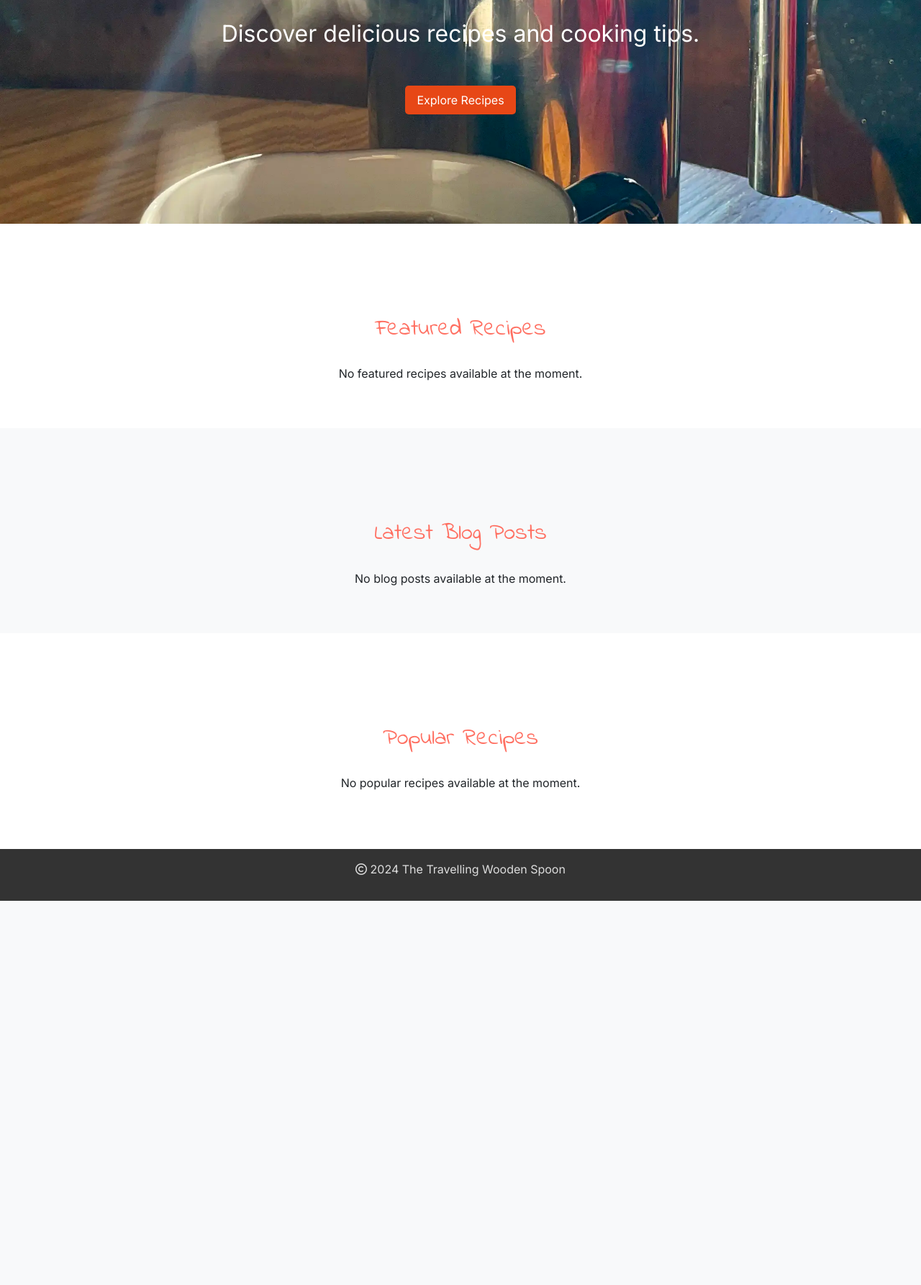
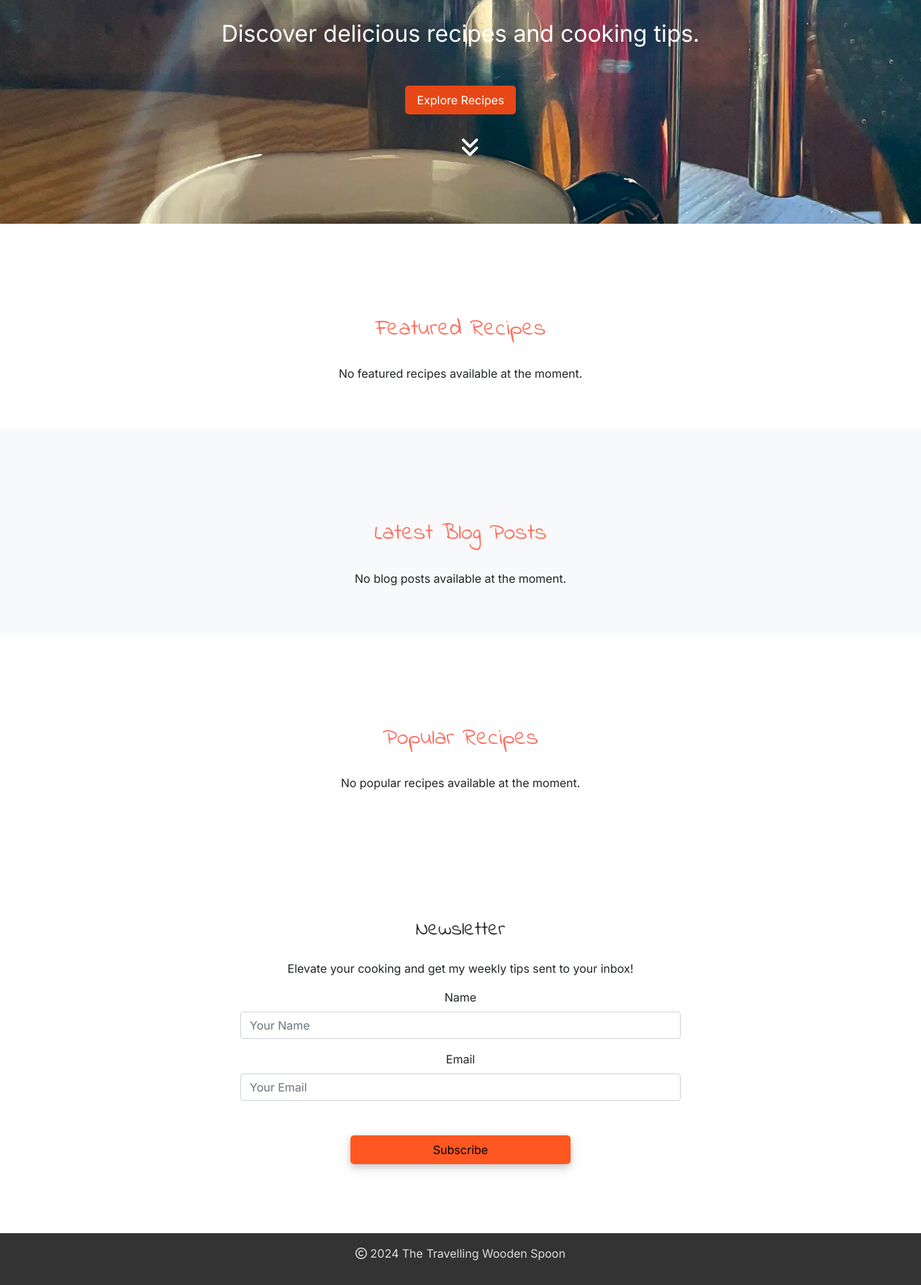
Before and after one commit to merzann/the-travelling-wooden-spoon, a Django app: page / in a window 1280 px wide. Shown: the part 551-2337 px from the top of the page at 72% size. Before the commit the page ends 1803 px from the top, so only its background shows below. Run offline with Django 4.2, Linux system fonts and the light colour scheme; data that the repository does not hold is empty; some libraries are stand-ins or nearby versions.

Commit message:
feat: add scroll-down-arrow to hero section to let user know there are other section on the page below the full-screen image, add css and javascript to style fontawesome double-angle-down-icon and to operate scroll-functionality

```diff
--- a/blog/templates/blog/index.html
+++ b/blog/templates/blog/index.html
@@ -11,8 +11,10 @@
             <a href="#" class="btn-hero" data-bs-toggle="modal" data-bs-target="#categoryModal">
                 Explore Recipes
             </a>
+
             <!-- Bootstrap Modal -->
-            <div class="modal fade" id="categoryModal" tabindex="-1" aria-labelledby="categoryModalLabel" aria-hidden="true">
+            <div class="modal fade" id="categoryModal" tabindex="-1" aria-labelledby="categoryModalLabel"
+                aria-hidden="true">
                 <div class="modal-dialog modal-dialog-centered modal-lg">
                     <div class="modal-content">
                         <div class="modal-header">
@@ -35,11 +37,18 @@
                     </div>
                 </div>
             </div>
+
+            <!-- Button to scroll to next page -->
+            <article aria-label="scroll to next page section">
+            <a href="#featured-recipes" class="scroll-down">
+                <i class="fa-sharp fa-solid fa-angles-down"></i>
+            </a>
+            </article>
         </div>
     </section>
 
     <!-- Featured Recipes Section -->
-    <section class="py-5">
+    <section id="featured-recipes" class="py-5">
         <div class="container-fluid">
             <h2 class="section-title text-center">Featured Recipes</h2>
             <div class="row g-4">
@@ -106,6 +115,30 @@
             </div>
         </div>
     </section>
+    <section>
+        <div class="row justify-content-center mb-5">
+            <div class="col-md-6">
+                <!-- Newsletter sign-up -->
+                <h3 class="text-center mb-4">Newsletter</h3>
+                <p class="text-center">Elevate your cooking and get my weekly tips sent to your inbox!</p>
+                <form method="post">
+                    {% csrf_token %}
+                    <div class="mb-3">
+                        <label for="name" class="form-label">Name</label>
+                        <input type="text" name="name" id="name" class="form-control" placeholder="Your Name" required>
+                    </div>
+                    <div class="mb-3">
+                        <label for="email" class="form-label">Email</label>
+                        <input type="email" name="email" id="email" class="form-control" placeholder="Your Email"
+                            required>
+                    </div>
+                    <div class="d-flex justify-content-center mt-5">
+                        <button type="submit" class="btn btn-custom w-50">Subscribe</button>
+                    </div>
+                </form>
+            </div>
+        </div>
+    </section>
 </main>
 
 {% endblock %}
--- a/static/css/style.css
+++ b/static/css/style.css
@@ -182,6 +182,34 @@ ul.dropdown-menu.show {
     opacity: 1;
 }
 
+/* Scroll down */
+.scroll-down {
+    position: absolute;
+    bottom: 20px;
+    left: 50%;
+    transform: translateX(-50%);
+    color: #fff;
+    text-decoration: none;
+    animation: bounce 2s infinite;
+}
+
+a.scroll-down i {
+    font-size: 30px;
+}
+
+@keyframes bounce {
+    0%, 20%, 50%, 80%, 100% {
+        transform: translateY(0);
+    }
+    40% {
+        transform: translateY(-10px);
+    }
+    60% {
+        transform: translateY(-5px);
+    }
+}
+
+
 /* Card Spacing and Responsiveness */
  .card {
     border: none;
--- a/static/js/script.js
+++ b/static/js/script.js
@@ -1,3 +1,4 @@
+// function to operate caroussel on category.html
 document.addEventListener('DOMContentLoaded', () => {
     const updateCarouselItems = () => {
         const isLargeScreen = window.matchMedia('(min-width: 992px)').matches;
@@ -6,7 +7,7 @@ document.addEventListener('DOMContentLoaded', () => {
         items.forEach(item => {
             const colDivs = item.querySelectorAll('.custom-recipe-col');
             colDivs.forEach(div => {
-                div.style.flexBasis = isLargeScreen ? '50%' : '100%'; // Adjust to 50% for large screens
+                div.style.flexBasis = isLargeScreen ? '50%' : '100%';
             });
         });
     };
```
